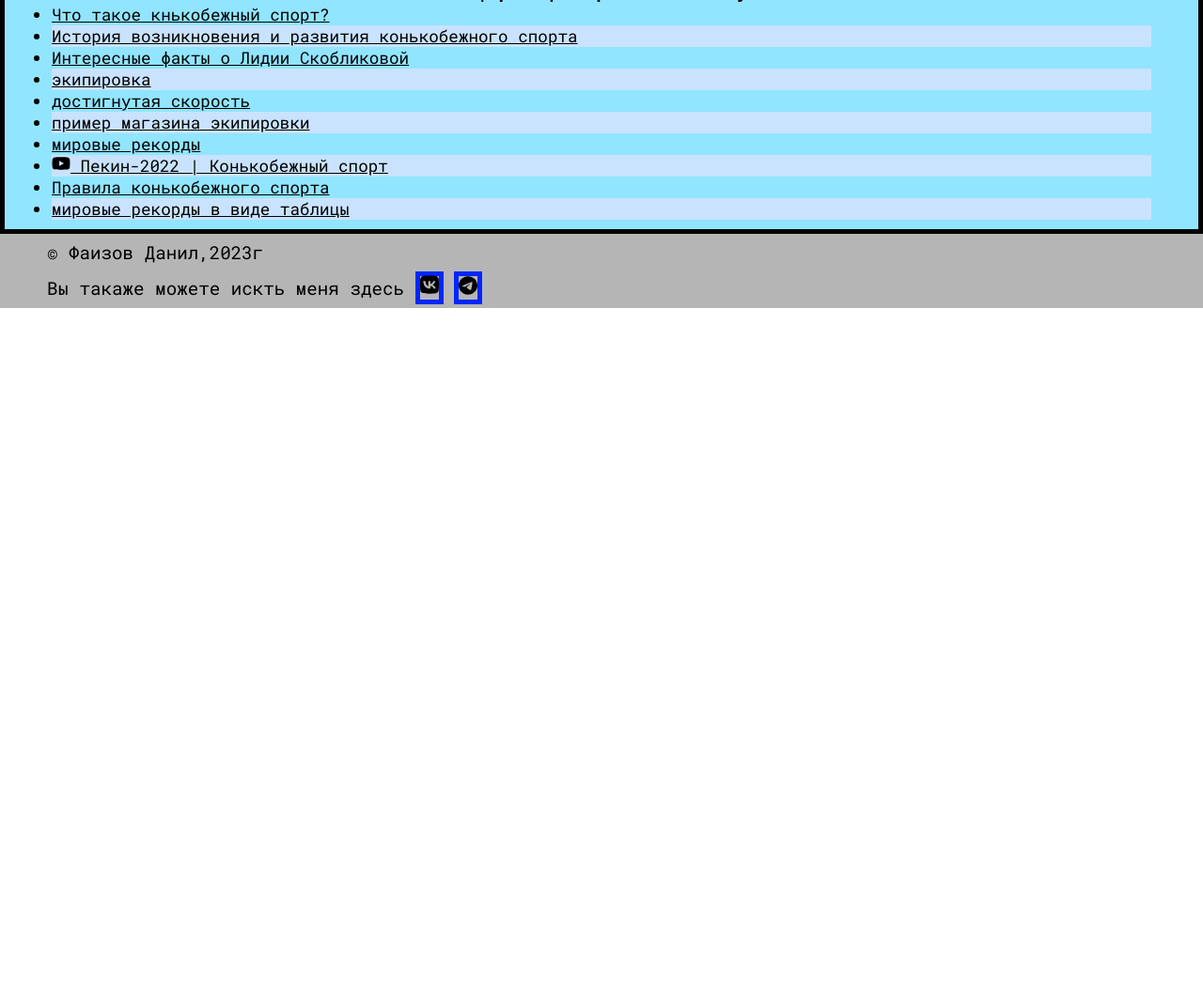
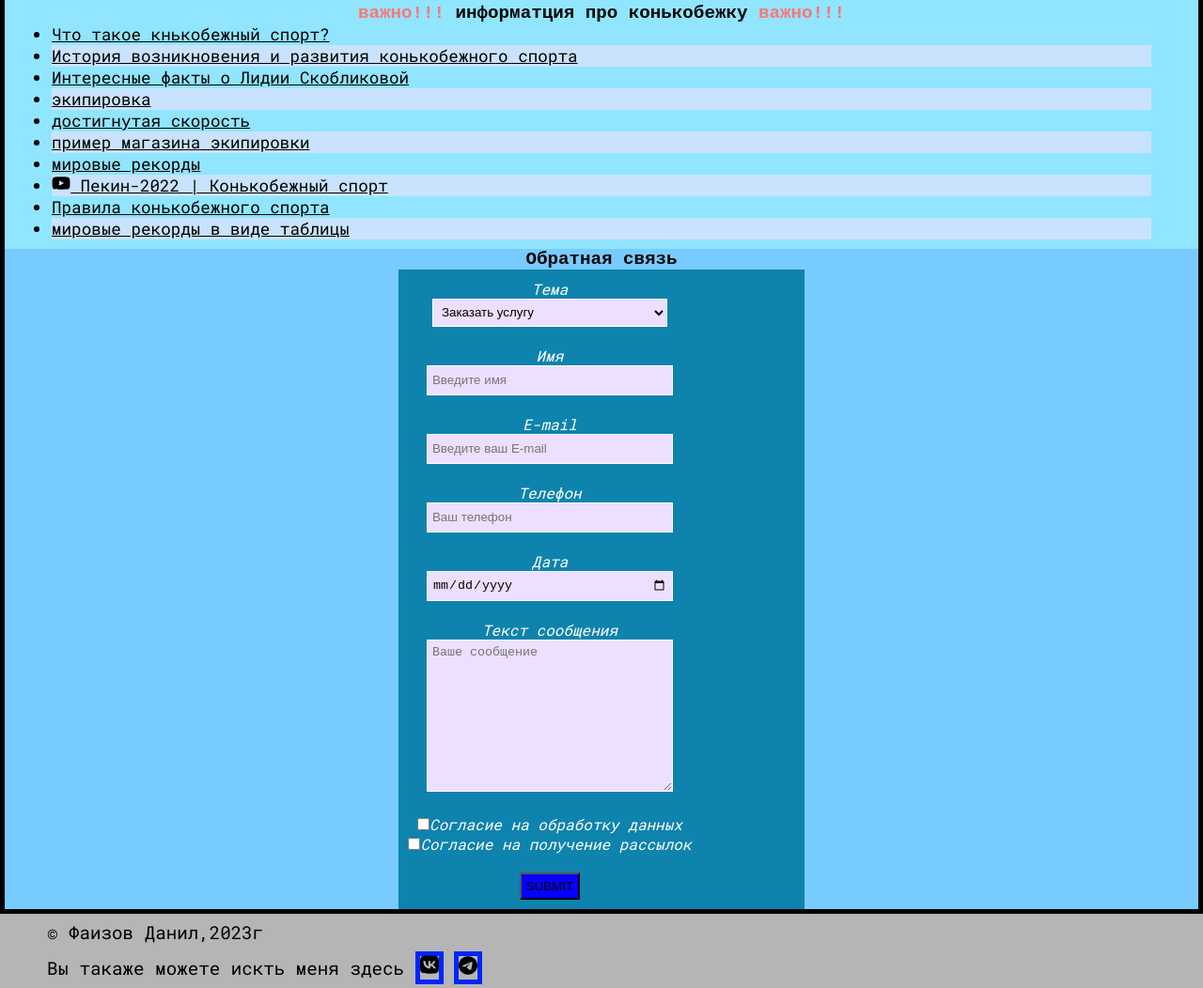
Before and after one commit to DanilFaizov/first-project, a plain HTML site: page index.html in a window 1280 px wide. Shown: the part 773-1825 px from the top of the page at 94% size. Before the commit the page ends 1101 px from the top, so only its background shows below. Drawn offline with Linux system fonts and the light colour scheme; a web font is replaced by a local one.

Commit message:
Add files via upload

```diff
--- a/css/style.css
+++ b/css/style.css
@@ -119,3 +119,68 @@ p:lang(en){
 .ikon{
     border: 5px solid rgb(0, 38, 255);
 }
+.wumen{
+    text-align: center;
+}
+tr:nth-child(even){
+    background-color:#7300ff;
+}
+td:nth-child(even){
+    color: brown;
+}
+th {
+    border: 5px solid black;
+    font-size: 1.2em;text-align: center;
+
+    font-family:'Courier New', Courier, monospace ;
+}
+table{
+    border: 5px solid black;
+}
+.form__item{
+    margin-bottom: 20px;
+    text-align: center;
+}
+#contact-form {
+    background-color: #0e83ad;
+    display: inline-block;
+    padding: 10px 120px 10px 10px;
+    color: #fff;
+}
+#contact-form #name{
+    height: 20px;
+    width: 250px;
+    padding: 5px;
+    border: #fff 1px solid;
+    background-color: #eddfff;
+}
+#topic {
+    height: 30px;
+    width: 250px;
+    padding: 5px;
+    border: #fff 1px solid;
+    background-color: #eddfff;
+}
+#message {
+    min-height: 20px;
+    max-width: 250px;
+    min-width: 250px;
+    padding: 5px;
+    border: #fff 1px solid;
+    background-color: #eddfff;
+}
+
+label {
+    font-style: italic;
+}
+#contact-form input[type="submit"] {
+    background-color: #0800ff;
+    padding: 5px;
+    text-transform: uppercase;
+}
+#contact-form input[type="submit"]:hover {
+    background-color: #b098cf;
+}
+#connection{
+    text-align: center;
+}
--- a/index.html
+++ b/index.html
@@ -18,6 +18,7 @@
             <ol>
                 <li><a href="#about">главное</a></li>
                 <li><a href="#articels">информатция про конькобежку</a></li>
+                <li><a href="#connection">обратная связь</a></li>
             </ol>
         </nav>
     </header>
@@ -53,6 +54,47 @@
                 <li><a href="articleTabl.html">мировые рекорды в виде таблицы</a></li>
             </ul>
         </section>
+        <section id="connection">
+            <h2>Обратная связь</h2>
+                <form action="" id="contact-form">
+                    <div class="form__item">
+                        <label for="topic">Тема</label><br>
+                        <select name="topic" id="topic" required>
+                        <option value="1">Заказать услугу</option>
+                        <option value="2">Оставить отзыв/замечание</option>
+                        <option value="3">Предложить сотрудничество</option>
+                        <option value="4">Другое</option>
+                        </select>
+                    </div>
+                    <div class="form__item">
+                        <label for="name">Имя</label><br>
+                        <input name="name" id="name" type="text" placeholder="Введите имя" required>
+                    </div>
+                    <div class="form__item">
+                        <label for="name" >E-mail</label><br>
+                        <input name="name" id="name" type="email" placeholder = "Введите ваш E-mail" required>
+                    </div>
+                    <div class="form__item">
+                        <label for="phone">Телефон</label><br>
+                        <input type="tel" id="name" name="phone" placeholder="Ваш телефон" required>
+                    </div>
+                    <div class="form__item">
+                        <label for="date">Дата</label><br>
+                        <input type="date" name="date" id="name" required>
+                    </div>
+                    <div class="form__item">
+                        <label for="message">Текст сообщения</label><br>
+                        <textarea name="message" id="message" cols="35" rows="10" placeholder = "Ваше сообщение" required></textarea>
+                    </div>
+                    <div class="form__item">
+                        <label for=""><input type="checkbox" required>Согласие на обработку данных</label><br>
+                        <label for=""><input type="checkbox">Согласие на получение рассылок</label>
+                    </div>
+                    <div class="form__item_submit">
+                        <input type="submit">
+                    </div>
+                </form>
+        </section>
     </main>
     <footer>
         <p>&copy; Фаизов Данил,2023г</p>
@@ -60,6 +102,5 @@
             <a target="_blank" href="https://vk.com/feed" class="ikon"><img src="img/vk.svg" alt="вк" width="20px"></a>
             <a target="_blank" href="https://web.telegram.org/a/" class="ikon"> <img src="img/telegram.svg" alt="телеграмм" width="20px"></a></p>
     </footer>
-
 </body>
 </html>
```
Also changed, not shown: articleTabl.html (+2 -4 lines).
